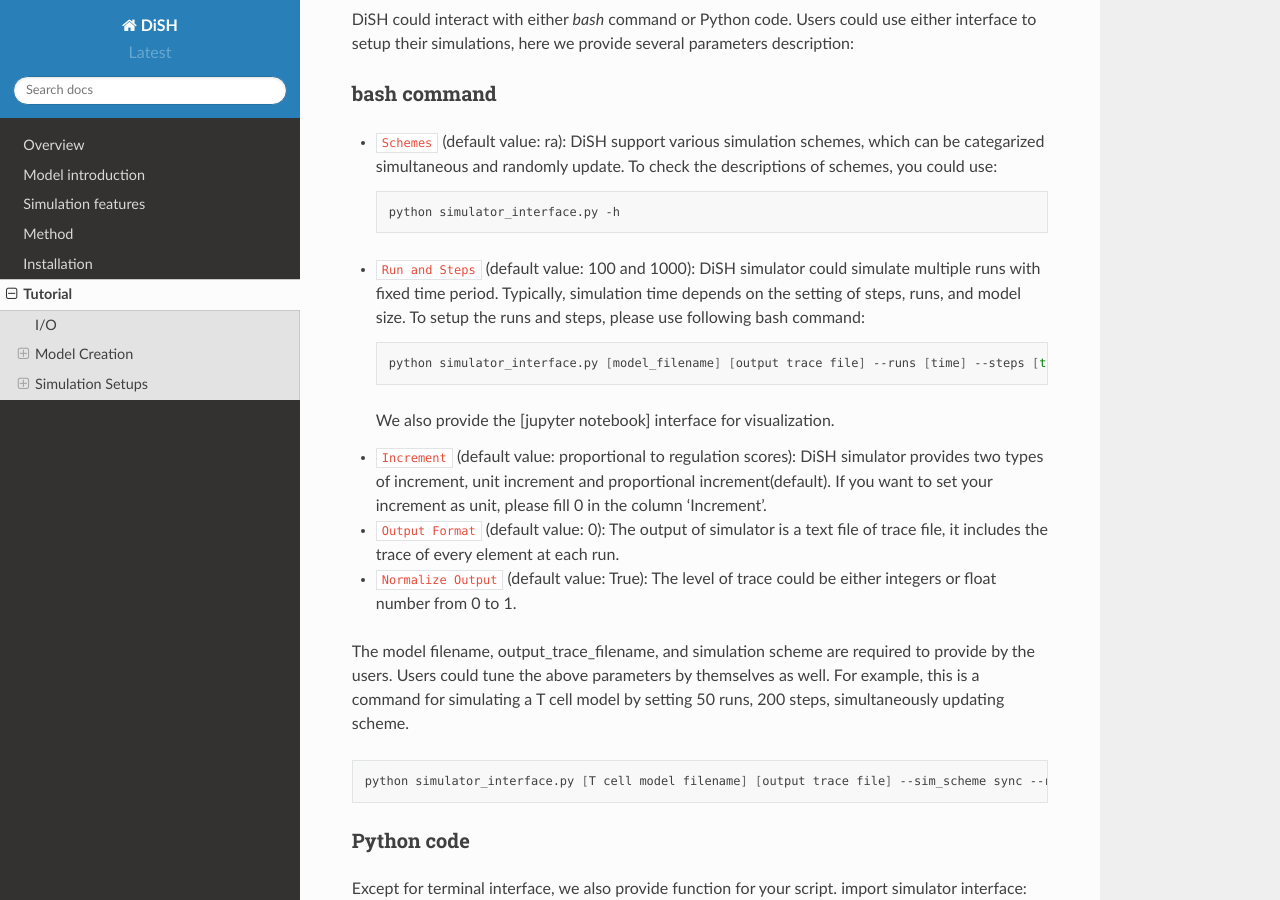
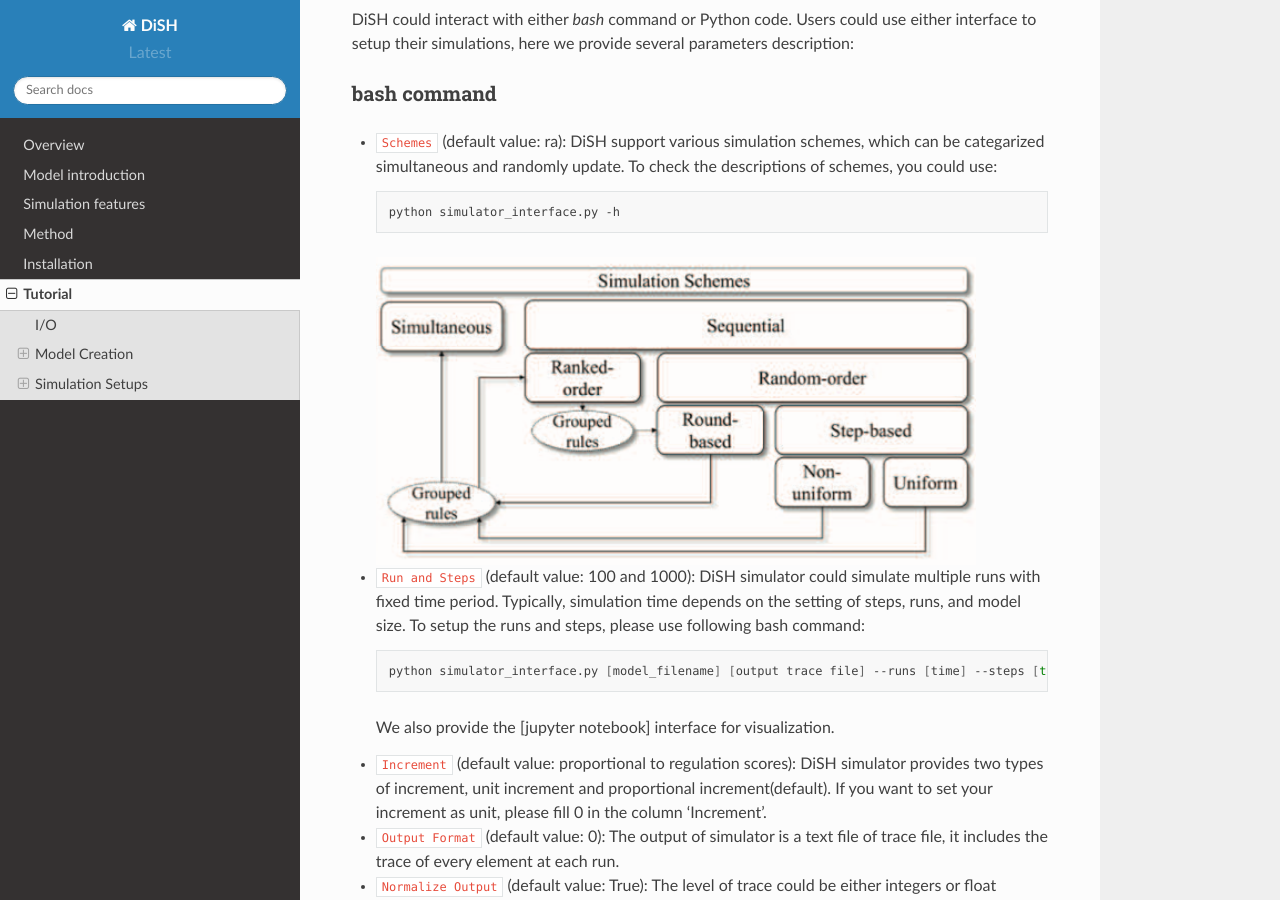
Before and after one commit to pitt-miskov-zivanov-lab/DiSH, a Sphinx documentation site: the page built from docs/Tutorial.rst, in a window 1280 px wide and 900 px high, scrolled down 4509 px. Built offline with Sphinx 7.4.7 and the Read the Docs theme 2.0.0, drawn with Linux system fonts in a browser that asks for light colours; pages that are not in the unit, such as notebooks, are missing from menus.

Commit message:
Update Tutorial.rst

```diff
--- a/docs/Tutorial.rst
+++ b/docs/Tutorial.rst
@@ -281,6 +281,9 @@ bash command
 
     python simulator_interface.py -h
 
+  .. image:: DiSH_schemes.png
+    :width: 600
+    :alt: Simulation Schemes
 
 - ``Run and Steps`` (default value: 100 and 1000):
   DiSH simulator could simulate multiple runs with fixed time period. Typically, simulation time depends on the setting of steps, runs, and model size.
```
